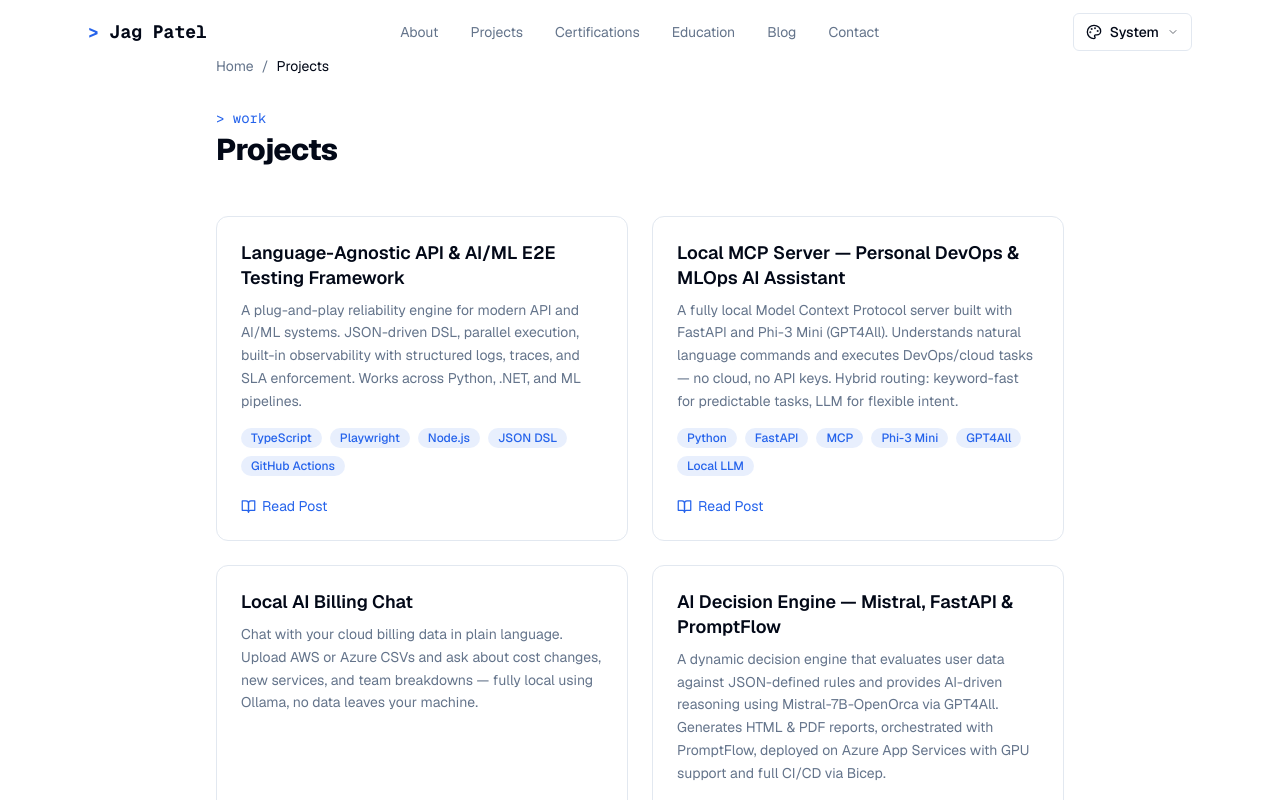
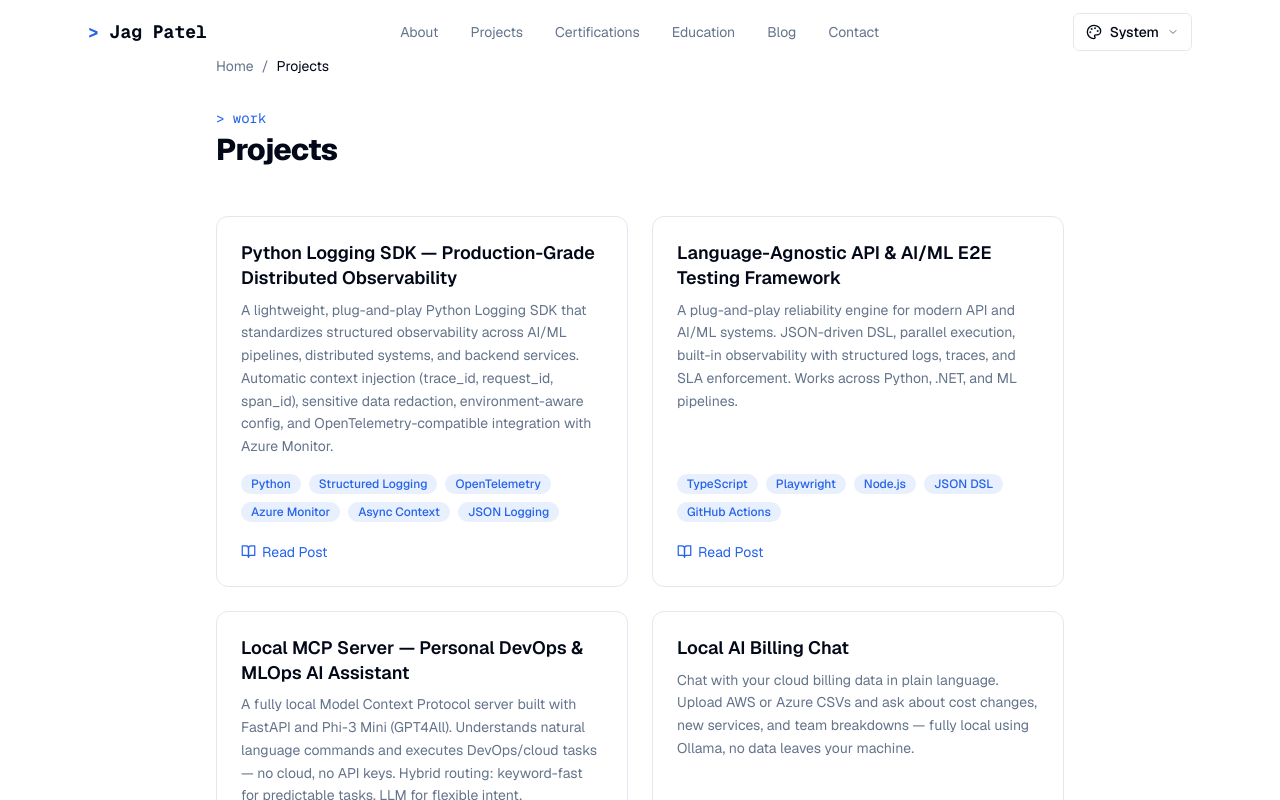
Before and after one commit to JagdishkumarPatel/JagdishkumarPatel.github.io, a Next.js app: page /projects in a window 1280 px wide. Shown: the top 800 px of the page. Built offline with nearby package versions, Linux system fonts and the light colour scheme.

Commit message:
fix: remove Jag Patel prefix from post title and description

```diff
--- a/content/publish/python-logging-sdk.mdx
+++ b/content/publish/python-logging-sdk.mdx
@@ -1,8 +1,8 @@
 ---
-title: "Jag Patel — Building a Production-Grade Python Logging SDK for Distributed Observability"
+title: "🚀 Building a Production-Grade Python Logging SDK for Distributed Observability"
 slug: "python-logging-sdk"
 date: "2026-04-10"
-description: "Jag Patel builds a lightweight, plug-and-play Python Logging SDK that standardizes structured observability across AI/ML pipelines, distributed systems, and backend services — with automatic context injection, sensitive data redaction, and OpenTelemetry support."
+description: "A lightweight, plug-and-play Python Logging SDK that standardizes structured observability across AI/ML pipelines, distributed systems, and backend services — with automatic context injection, sensitive data redaction, and OpenTelemetry support."
 keywords: ["Jag Patel", "Jagdishkumar Patel", "Python Logging SDK", "distributed observability", "structured logging Python", "AI ML logging", "MLOps observability", "OpenTelemetry Python", "trace_id request_id logging", "sensitive data redaction logging", "Python platform engineering", "Principal AI ML Engineer", "production logging Python", "Azure observability", "distributed systems Python"]
 tags: ["Jag Patel", "Python", "Logging", "Observability", "MLOps", "AI", "MachineLearning", "DistributedSystems", "PlatformEngineering", "DevOps", "OpenTelemetry", "Backend", "DataEngineering", "SoftwareEngineering"]
 author: "Jag Patel"
--- a/public/metadata/blog-posts.json
+++ b/public/metadata/blog-posts.json
@@ -1,7 +1,7 @@
 [
   {
     "slug": "python-logging-sdk",
-    "title": "Jag Patel — Building a Production-Grade Python Logging SDK for Distributed Observability",
+    "title": "🚀 Building a Production-Grade Python Logging SDK for Distributed Observability",
     "date": "2026-04-10",
     "excerpt": "Over the last few days, I've built a lightweight, plug-and-play logging SDK for Python that standardizes observability across AI/ML, backend, and distributed systems. ## 🎯 The Problem One of the most overlooked problems in engineering teams — **inconsistent logging across servic…",
     "feature_image": "/images/Logging_SDK.png"
--- a/public/metadata/projects.json
+++ b/public/metadata/projects.json
@@ -1,4 +1,12 @@
 [
+  {
+    "title": "Python Logging SDK — Production-Grade Distributed Observability",
+    "description": "A lightweight, plug-and-play Python Logging SDK that standardizes structured observability across AI/ML pipelines, distributed systems, and backend services. Automatic context injection (trace_id, request_id, span_id), sensitive data redaction, environment-aware config, and OpenTelemetry-compatible integration with Azure Monitor.",
+    "tech": ["Python", "Structured Logging", "OpenTelemetry", "Azure Monitor", "Async Context", "JSON Logging"],
+    "github": "",
+    "demo": "",
+    "blogSlug": "python-logging-sdk"
+  },
   {
     "title": "Language-Agnostic API & AI/ML E2E Testing Framework",
     "description": "A plug-and-play reliability engine for modern API and AI/ML systems. JSON-driven DSL, parallel execution, built-in observability with structured logs, traces, and SLA enforcement. Works across Python, .NET, and ML pipelines.",
```
